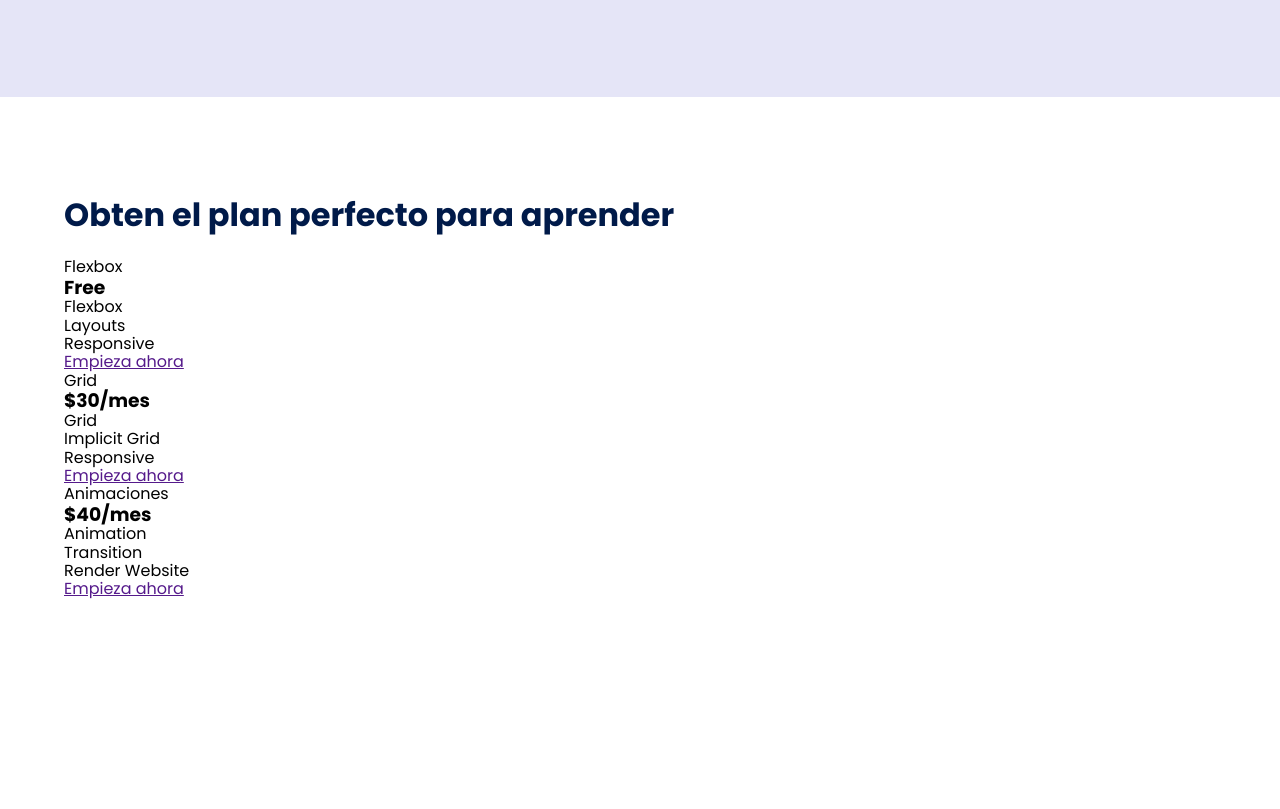
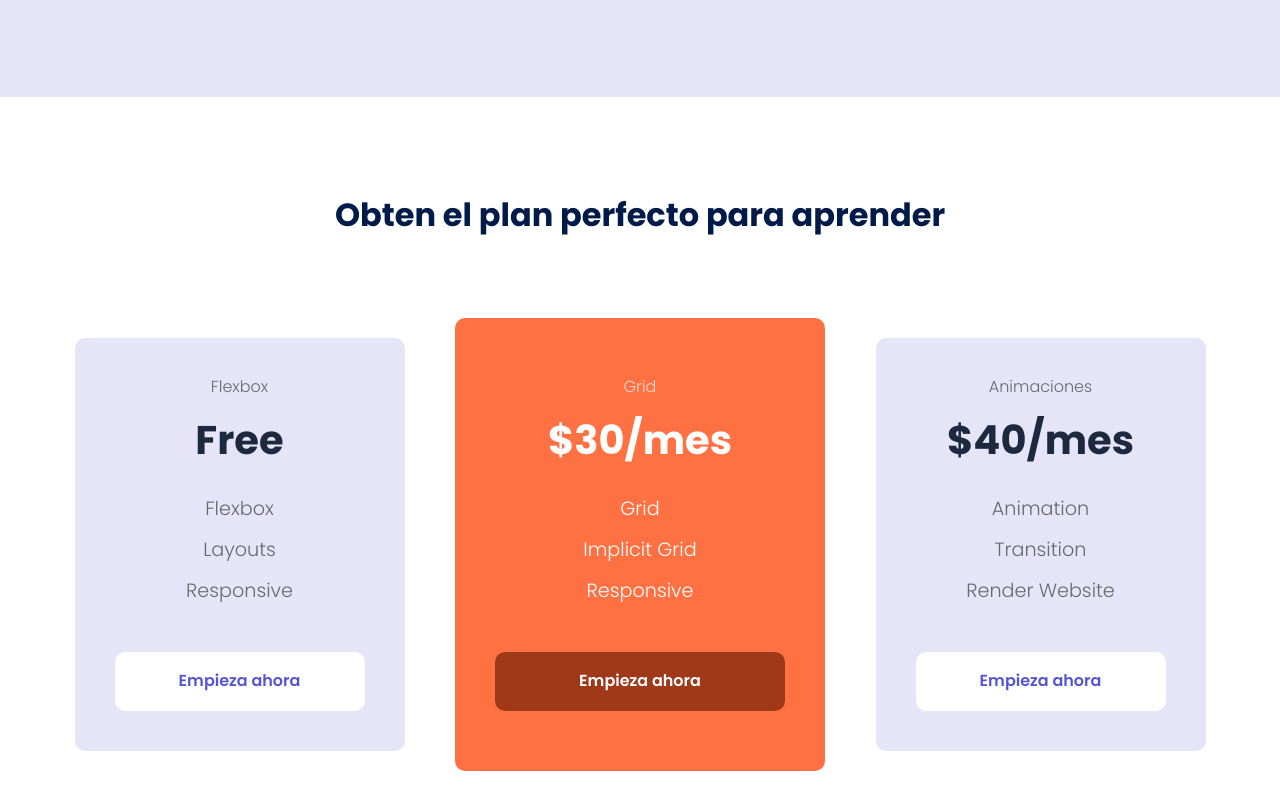
Before and after one commit to swinquel15/pagina-web-curso-css, a plain HTML site: page index.html in a window 1280 px wide. Shown: the part 1744-2553 px from the top of the page. Before the commit the page ends 2443 px from the top, so only its background shows below. Drawn offline with Linux system fonts and the light colour scheme.

Commit message:
Agregando estilos a price

```diff
--- a/css/estilos.css
+++ b/css/estilos.css
@@ -177,3 +177,70 @@ body {
 }
 
 /*Price*/
+.price{
+    text-align: center;
+}
+
+.price_table{
+    display: flex;
+    padding-top: 60px;
+    gap: 2.5em;
+    flex-wrap: wrap;
+    justify-content: space-evenly;
+    align-items: center;
+}
+.price_element{
+    width: 330px;
+    border-radius: 10px;
+    text-align: center;
+    padding: 40px;
+    background-color: #e5e5f7;
+    --color-plan:#696871;
+    --color-price:#1D293F;
+    --bg-cta:#fff;
+    --color-cta:#5454D4;
+    --color-items:#696871;
+}
+.price_element--best{
+    width: 370px;
+    padding: 60px 40px;
+    background-color: #ff7143;
+    --color-plan:rgb(255 255 255 / 75%);
+    --color-price:#fff;
+    --bg-cta:#9f3919;
+    --color-cta: #fff;
+    --color-items:#fff;
+
+}
+
+.price_name{
+    margin-bottom: 20px;
+    color: var(--color-plan);
+    font-weight: 300;
+}
+.price_price{
+    color: var(--color-price);
+    font-size: 2.5rem;
+}
+.price_items{
+    color: var(--color-items);
+    margin-bottom: 50px;
+    margin-top: 35px;
+    display: grid;
+    gap: 1em;
+    font-size: 1.2rem;
+    font-weight: 300;
+
+
+}
+.price_cta{
+    display: block;
+    padding: 20px 0;
+    border-radius: 10px;
+    text-decoration: none;
+    font-weight: 600;
+    background-color: var(--bg-cta);
+    color: var(--color-cta);
+    box-shadow: 0 0 1 rgb(0, 0, 0.5);
+
+}
--- a/index.html
+++ b/index.html
@@ -94,36 +94,36 @@
             <h2 class="subtitle">Obten el plan perfecto para aprender</h2>
             <div class="price_table">
                 <div class="price_element">
-                    <p class="plan_name"> Flexbox</p>
-                    <h3 class="plan_price">Free</h3>
-                    <div class="plan_items">
-                        <p class="plan_features">Flexbox</p>
-                        <p class="plan_features">Layouts</p>
-                        <p class="plan_features">Responsive</p>
+                    <p class="price_name"> Flexbox</p>
+                    <h3 class="price_price">Free</h3>
+                    <div class="price_items">
+                        <p class="price_features">Flexbox</p>
+                        <p class="price_features">Layouts</p>
+                        <p class="price_features">Responsive</p>
                     </div>
-                    <a href="" class="plan_cta">Empieza ahora</a>
+                    <a href="" class="price_cta">Empieza ahora</a>
                 </div>
 
                 <div class="price_element price_element--best">
-                    <p class="plan_name"> Grid</p>
-                    <h3 class="plan_price">$30/mes</h3>
-                    <div class="plan_items">
-                        <p class="plan_features">Grid</p>
-                        <p class="plan_features">Implicit Grid</p>
-                        <p class="plan_features">Responsive</p>
+                    <p class="price_name"> Grid</p>
+                    <h3 class="price_price">$30/mes</h3>
+                    <div class="price_items">
+                        <p class="price_features">Grid</p>
+                        <p class="price_features">Implicit Grid</p>
+                        <p class="price_features">Responsive</p>
                     </div>
-                    <a href="" class="plan_cta">Empieza ahora</a>
+                    <a href="" class="price_cta">Empieza ahora</a>
                 </div>
 
                 <div class="price_element">
-                    <p class="plan_name"> Animaciones</p>
-                    <h3 class="plan_price">$40/mes</h3>
-                    <div class="plan_items">
-                        <p class="plan_features">Animation</p>
-                        <p class="plan_features">Transition</p>
-                        <p class="plan_features">Render Website</p>
+                    <p class="price_name"> Animaciones</p>
+                    <h3 class="price_price">$40/mes</h3>
+                    <div class="price_items">
+                        <p class="price_features">Animation</p>
+                        <p class="price_features">Transition</p>
+                        <p class="price_features">Render Website</p>
                     </div>
-                    <a href="" class="plan_cta">Empieza ahora</a>
+                    <a href="" class="price_cta">Empieza ahora</a>
                 </div>
 
             </div>
```
